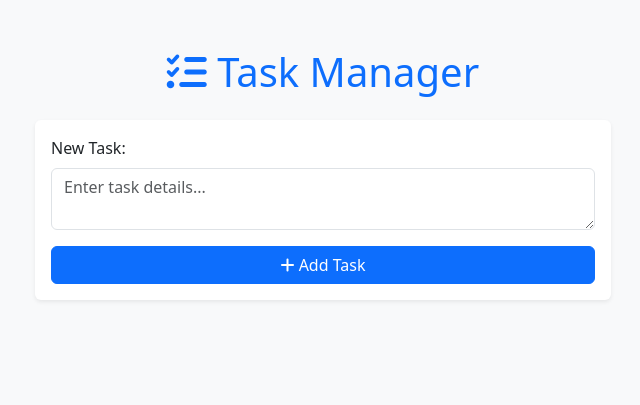
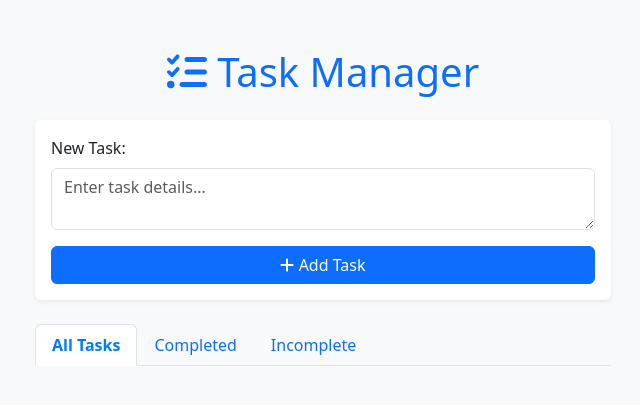
Before and after one commit to IbexByte/php_basics, a PHP site: page /examProjects/resources/index.view.php in a window 1280 px wide. Shown: the top 405 px of the page, without its empty margins (317-957 px from the left). Run offline with PHP 8.4, Linux system fonts and the light colour scheme; data that the repository does not hold is empty.

Commit message:
التعامل مع الخادم/08. تصفية المهام

```diff
--- a/resources/index.view.php
+++ b/resources/index.view.php
@@ -6,7 +6,7 @@
     <title>Task Manager</title>
     <!-- Bootstrap CSS -->
     <link href="https://cdn.jsdelivr.net/npm/bootstrap@5.3.0/dist/css/bootstrap.min.css" rel="stylesheet">
-    <link rel="stylesheet" href="https://cdnjs.cloudflare.com/ajax/libs/font-awesome/6.4.2/css/all.min.css">
+    <script src="https://cdnjs.cloudflare.com/ajax/libs/font-awesome/6.4.2/js/all.min.js"></script>
     <style>
         .task.completed {
             text-decoration: line-through;
@@ -18,23 +18,18 @@
             display: flex;
             gap: 5px;
         }
-        .task-actions button {
-            border: none;
-            transition: all 0.3s;
-        }
-        .task-actions button:hover {
-            transform: scale(1.1);
-        }
         .container {
             max-width: 600px;
+        }
+        .nav-tabs .nav-link.active {
+            font-weight: bold;
+            color: #007bff;
         }
     </style>
 </head>
 <body class="bg-light">
     <div class="container mt-5">
         <h1 class="text-center mb-4 text-primary"><i class="fa-solid fa-list-check"></i> Task Manager</h1>
-
-        <!-- Form to input description -->
         <form action="create/task" method="post" class="mb-4 shadow-sm p-3 bg-white rounded">
             <div class="mb-3">
                 <label for="description" class="form-label">New Task:</label>
@@ -43,13 +38,25 @@
             <button type="submit" class="btn btn-primary w-100"><i class="fa-solid fa-plus"></i> Add Task</button>
         </form>
 
-        <!-- List of tasks -->
-        <ul class="list-group shadow-sm">
+        <!-- تبويبات التصفية -->
+        <ul class="nav nav-tabs mb-3" id="taskTabs">
+            <li class="nav-item">
+                <a class="nav-link" href="http://localhost/examProjects/php_basics/" data-filter="all">All Tasks</a>
+            </li>
+            <li class="nav-item">
+                <a class="nav-link" href="?completed=1" data-filter="completed">Completed</a>
+            </li>
+            <li class="nav-item">
+                <a class="nav-link" href="?completed=0" data-filter="incomplete">Incomplete</a>
+            </li>
+        </ul>
+
+        <!-- قائمة المهام -->
+        <ul class="list-group shadow-sm" id="taskList">
             <?php foreach ($tasks as $task) : ?>
-                <li class="list-group-item d-flex align-items-center task <?= $task->completed ? 'completed' : '' ?>">
+                <li class="list-group-item d-flex align-items-center task <?= $task->completed ? 'completed' : '' ?>" data-status="<?= $task->completed ? 'completed' : 'incomplete' ?>">
                     <span class="flex-grow-1"><?= htmlspecialchars($task->description) ?></span>
                     <div class="task-actions">
-                        <!-- Toggle Completion -->
                         <form action="update/task" method="post">
                             <input type="hidden" name="id" value="<?= $task->id ?>">
                             <input type="hidden" name="completed" value="<?= $task->completed ? '0' : '1' ?>">
@@ -57,7 +64,6 @@
                                 <i class="fa-solid <?= $task->completed ? 'fa-undo' : 'fa-check' ?>"></i>
                             </button>
                         </form>
-                        <!-- Delete Task -->
                         <form action="delete/task" method="post" onsubmit="return confirm('Are you sure you want to delete this task?');">
                             <input type="hidden" name="id" value="<?= $task->id ?>">
                             <button type="submit" class="btn btn-sm btn-danger">
@@ -72,5 +78,24 @@
 
     <!-- Bootstrap JS -->
     <script src="https://cdn.jsdelivr.net/npm/bootstrap@5.3.0/dist/js/bootstrap.bundle.min.js"></script>
+
+    <!-- JavaScript لتحديد التبويب النشط بناءً على ?completed -->
+    <script>
+        document.addEventListener("DOMContentLoaded", function () {
+            const urlParams = new URLSearchParams(window.location.search);
+            const completedParam = urlParams.get("completed");
+
+            // تحديد التبويب النشط
+            document.querySelectorAll(".nav-tabs .nav-link").forEach(tab => {
+                tab.classList.remove("active");
+
+                if ((completedParam === "1" && tab.getAttribute("href") === "?completed=1") ||
+                    (completedParam === "0" && tab.getAttribute("href") === "?completed=0") ||
+                    (!completedParam && tab.getAttribute("href") === "http://localhost/examProjects/php_basics/")) {
+                    tab.classList.add("active");
+                }
+            });
+        });
+    </script>
 </body>
 </html>
```
Also changed, not shown: app/Controllers/TaskController.php (+15 -5 lines), app/database/QueryBuilder.php (+19 -9 lines).
